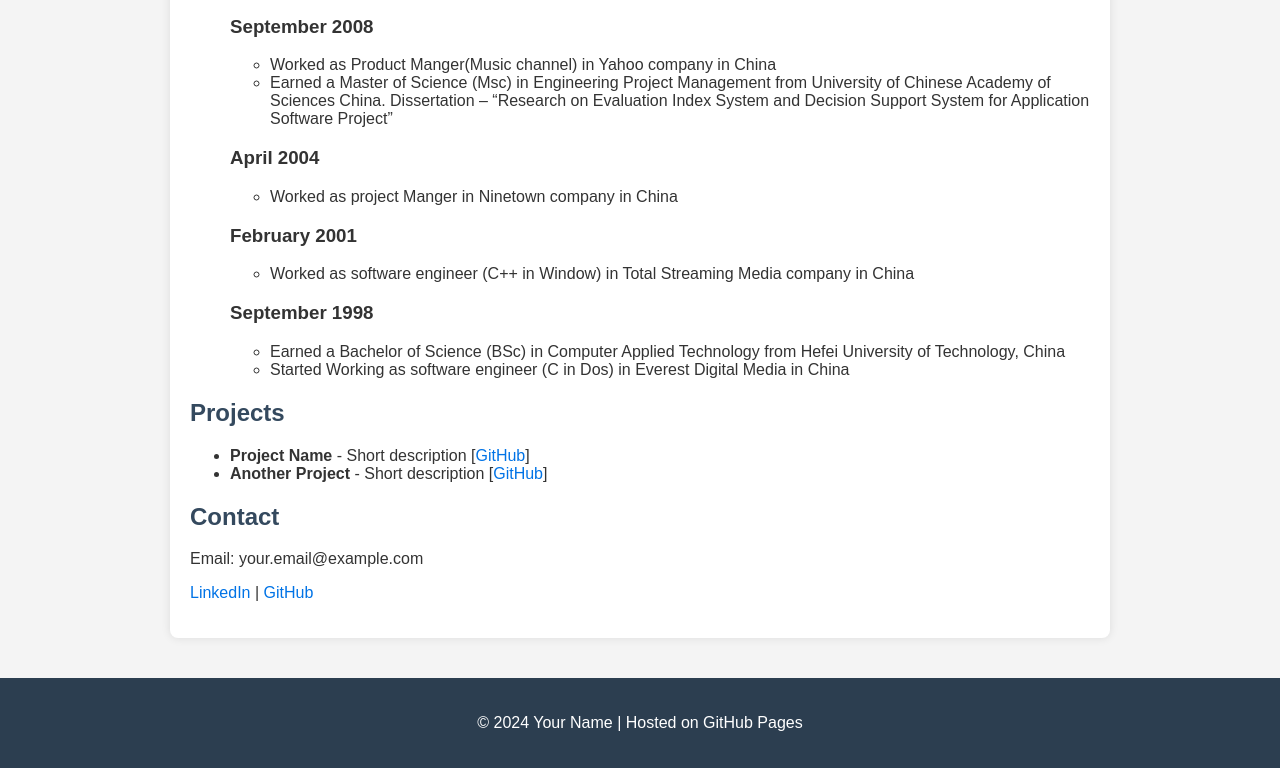
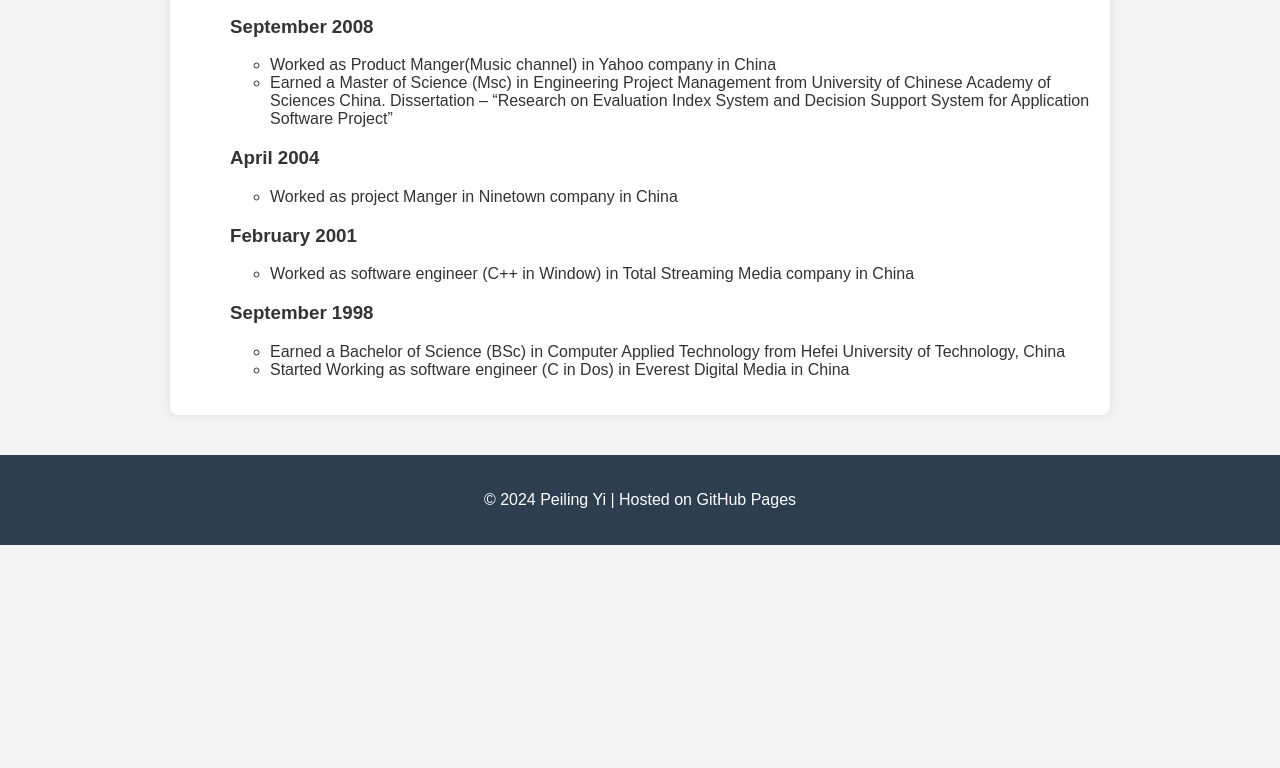
Before and after one commit to yipeiling/yipeiling.github.io, a plain HTML site: page index.html in a window 1280 px wide. Shown: the part 2529-3297 px from the top of the page. After the commit the page ends 3074 px from the top, so only its background shows below. Drawn offline with Linux system fonts and the light colour scheme.

Commit message:
Add files via upload

```diff
--- a/index.html
+++ b/index.html
@@ -106,7 +106,7 @@
                       <p> <a href="https://arxiv.org/abs/2501.16884">Irony Detection, Reasoning and Understanding in Zero-shot Learning</a></p>
                   </ul>
 
-                  <h3><strong>Aril 2024</strong></h3>
+                  <h3><strong>April 2024</strong></h3>
                   <ul>
                         <li>
                           Started working as <a href="https://www.essex.ac.uk/people/YIPEI59608/Peiling-Yi"> Senior Research Officer</a> at <a href="https://www.essex.ac.uk/">University of Essex</a></li>
@@ -213,23 +213,10 @@
             </ul>
         </section>
 
-        <section id="projects">
-            <h2>Projects</h2>
-            <ul>
-                <li><strong>Project Name</strong> - Short description [<a href="#">GitHub</a>]</li>
-                <li><strong>Another Project</strong> - Short description [<a href="#">GitHub</a>]</li>
-            </ul>
-        </section>
-
-        <section id="contact">
-            <h2>Contact</h2>
-            <p>Email: your.email@example.com</p>
-            <p><a href="https://linkedin.com/in/yourprofile">LinkedIn</a> | <a href="https://github.com/yourusername">GitHub</a></p>
-        </section>
     </div>
 
     <footer>
-        <p>&copy; 2024 Your Name | Hosted on GitHub Pages</p>
+        <p>&copy; 2024 Peiling Yi | Hosted on GitHub Pages</p>
     </footer>
 </body>
 </html>
```
